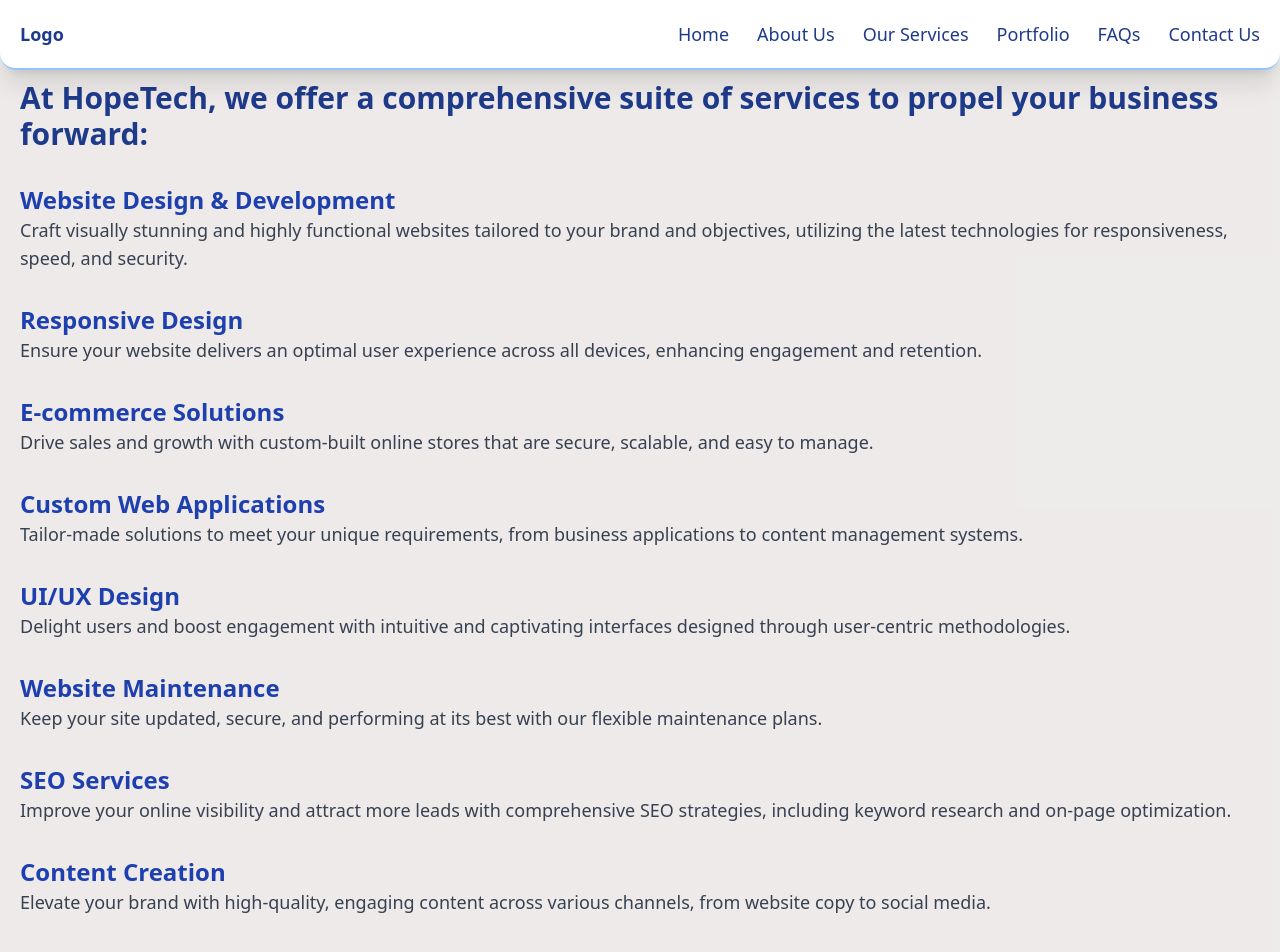
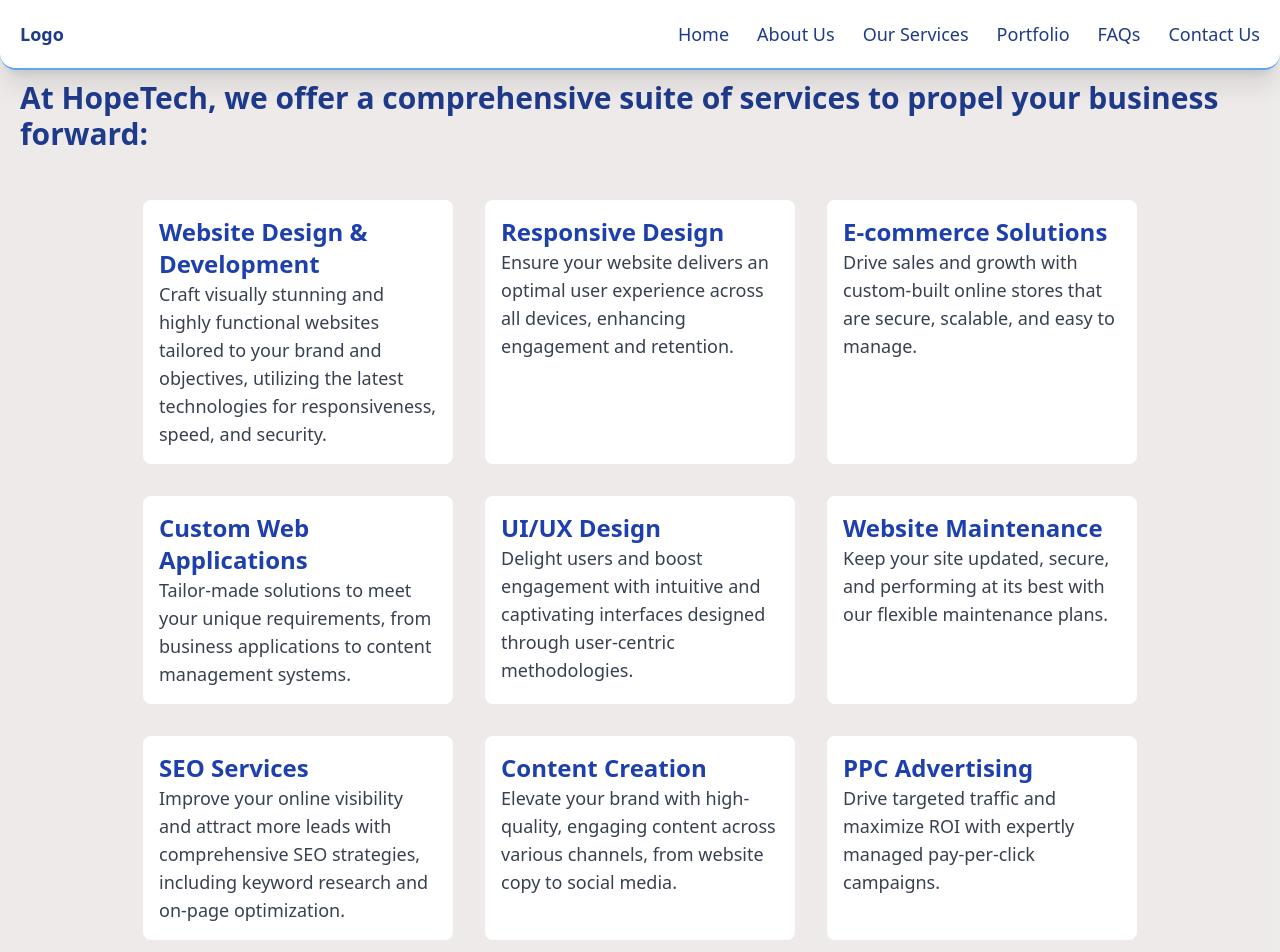
Before and after one commit to winny52/HopeTech, a React (Vite) app: page /services/solutions in a window 1280 px wide. Shown: the top 952 px of the page. Built offline with nearby package versions, Linux system fonts and the light colour scheme.

Commit message:
herosectionui

```diff
--- a/src/components/HeroSection.jsx
+++ b/src/components/HeroSection.jsx
@@ -38,7 +38,7 @@
   }, []);
 
   const divStyle = {
-    backgroundImage: `linear-gradient(rgba(0, 0, 0, 0.7), rgba(0, 0, 0, 0.7)),url('${images[currentImageIndex]}')`,
+    backgroundImage: `linear-gradient(rgba(0, 0, 70, 0.5), rgba(0, 0, 70, 0.5)),url('${images[currentImageIndex]}')`,
     backgroundSize: "cover",
     backgroundPosition: "center",
     minHeight: "135vh",
@@ -51,14 +51,14 @@
           <h1 className="text-4xl font-bold tracking-tight text-white sm:text-6xl">
             Transform Your Digital Presence with HopeTech
           </h1>
-          <h2 className="mt-6 text-lg leading-8 text-gray-300 font-semibold">
+          <h2 className="mt-6 text-lg leading-8 text-white font-semibold">
             Cutting-Edge Web Design & Development Solutions Tailored to Your Needs
           </h2>
           <div className="mt-10 flex flex-col sm:flex-row justify-center space-y-4 sm:space-y-0 sm:space-x-4">
-            <button onClick={handleClickSecond} className="cta-button bg-blue-600 text-white py-2 px-4 rounded-md hover:bg-blue-800">
+            <button onClick={handleClickSecond} className="cta-button bg-blue-600 text-white py-2 px-4 rounded-md hover:bg-blue-800 bg-opacity-20 border-2 border-blue-500">
               Get a Free Quote
             </button>
-            <button onClick={handleClick} className="cta-button bg-blue-600 text-white py-2 px-4 rounded-md hover:bg-blue-800">
+            <button onClick={handleClick} className="cta-button bg-blue-600 text-white py-2 px-4 rounded-md hover:bg-blue-800 bg-opacity-20 border-2 border-blue-500">
               Explore Our Services
             </button>
           </div>
--- a/src/components/Navbar.jsx
+++ b/src/components/Navbar.jsx
@@ -10,7 +10,7 @@
   };
 
   return (
-    <nav className=" fixed top-0 w-full   bg-white md:md:p-5 p-2p-2 text-blue-900 rounded-b-2xl text-lg border-b-2 border-blue-300 z-10 shadow-xl">
+    <nav className=" fixed top-0 w-full   bg-white md:md:p-5 p-2p-2 text-blue-900 rounded-b-2xl text-lg border-b-2 border-blue-400 z-10 shadow-xl">
       <div className="container mx-auto flex justify-between items-center    ">
         <span className="font-semibold text-lg">Logo</span>
         <button className="text-xl md:hidden" onClick={toggleNavbar}>
@@ -56,7 +56,7 @@
                 </Link>
               </li>
               <li>
-                <Link to="/expertise" className="block hover:text-blue-400 rounded p-2">
+                <Link to="/about/expertise" className="block hover:text-blue-400 rounded p-2">
                   Our Expertise
                 </Link>
               </li>
--- a/src/components/OurProcess.jsx
+++ b/src/components/OurProcess.jsx
@@ -12,44 +12,44 @@
     <div className="text-blue-900 py-16 pt-20 rounded-2xl">
       <div className="container mx-auto p-4 bg-gray-200 rounded-xl shadow-2xl">
         <h2 className="text-4xl font-bold text-center mb-8">Our Process: A Seamless Journey from Concept to Launch</h2>
-        <div className="space-y-6 pl-10">
-          <div>
+        <div className=" flex flex-wrap justify-center">
+          <div className="w-1/4 p-4 bg-white m-4 rounded-lg">
             <h3 className="text-2xl font-semibold text-blue-800">Step 1: Discovery: Understanding Your Goals and Requirements</h3>
             <p className="text-lg text-gray-700">
               We kickstart by understanding your business objectives, audience, and needs through consultations and research.
             </p>
           </div>
-          <div>
+          <div className="w-1/4 p-4 bg-white m-4 rounded-lg">
             <h3 className="text-2xl font-semibold text-blue-800">Step 2: Planning: Crafting a Detailed Project Roadmap</h3>
             <p className="text-lg text-gray-700">
               We develop a comprehensive plan outlining the scope, timeline, and milestones, ensuring every aspect is meticulously organized.
             </p>
           </div>
-          <div>
+          <div className="w-1/4 p-4 bg-white m-4 rounded-lg">
             <h3 className="text-2xl font-semibold text-blue-800">Step 3: Design: Creating a User-Friendly and Appealing Design</h3>
             <p className="text-lg text-gray-700">
               Your vision comes to life as we work closely to design interfaces that are both visually appealing and user-centric.
             </p>
           </div>
-          <div>
+          <div className="w-1/4 p-4 bg-white m-4 rounded-lg">
             <h3 className="text-2xl font-semibold text-blue-800">Step 4: Development: Building a Robust and Scalable Website</h3>
             <p className="text-lg text-gray-700">
               Our expert developers utilize cutting-edge technologies to build a reliable and scalable solution tailored to your requirements.
             </p>
           </div>
-          <div>
+          <div className="w-1/4 p-4 bg-white m-4 rounded-lg">
             <h3 className="text-2xl font-semibold text-blue-800">Step 5: Testing: Ensuring Functionality and Performance</h3>
             <p className="text-lg text-gray-700">
               Rigorous testing ensures your website or application functions flawlessly, meeting high standards in functionality, security, and performance.
             </p>
           </div>
-          <div>
+          <div className="w-1/4 p-4 bg-white m-4 rounded-lg">
             <h3 className="text-2xl font-semibold text-blue-800">Step 6: Launch: Deploying Your Site Live</h3>
             <p className="text-lg text-gray-700">
               We seamlessly deploy your website or application, providing training and support to ensure a smooth transition.
             </p>
           </div>
-          <div>
+          <div className="w-1/4 p-4 bg-white m-4 rounded-lg">
             <h3 className="text-2xl font-semibold text-blue-800">Step 7: Maintenance: Ongoing Support and Updates</h3>
             <p className="text-lg text-gray-700">
               Beyond launch, we offer continuous maintenance and support, ensuring your digital asset remains optimized and secure.
--- a/src/components/Solutions.jsx
+++ b/src/components/Solutions.jsx
@@ -10,57 +10,57 @@
   return (
     <div className="rounded-2xl pt-20 container mx-auto py-10 px-5">
       <h1 className="text-3xl font-bold text-blue-900 mb-8">At HopeTech, we offer a comprehensive suite of services to propel your business forward:</h1>
-      <div className="space-y-8">
+      <div className=" flex flex-wrap justify-center ">
         {/* Services Sections */}
-        <div>
+        <div className='w-1/4 p-4 bg-white m-4 rounded-lg'>
           <h2 className="text-2xl font-semibold text-blue-800">Website Design & Development</h2>
           <p className="text-lg text-gray-700">
             Craft visually stunning and highly functional websites tailored to your brand and objectives, utilizing the latest technologies for responsiveness, speed, and security.
           </p>
         </div>
-        <div>
+        <div className="w-1/4 p-4 bg-white m-4 rounded-lg">
           <h2 className="text-2xl font-semibold text-blue-800">Responsive Design</h2>
           <p className="text-lg text-gray-700">
             Ensure your website delivers an optimal user experience across all devices, enhancing engagement and retention.
           </p>
         </div>
-        <div>
+        <div className="w-1/4 p-4 bg-white m-4 rounded-lg">
           <h2 className="text-2xl font-semibold text-blue-800">E-commerce Solutions</h2>
           <p className="text-lg text-gray-700">
             Drive sales and growth with custom-built online stores that are secure, scalable, and easy to manage.
           </p>
         </div>
-        <div>
+        <div className="w-1/4 p-4 bg-white m-4 rounded-lg">
           <h2 className="text-2xl font-semibold text-blue-800">Custom Web Applications</h2>
           <p className="text-lg text-gray-700">
             Tailor-made solutions to meet your unique requirements, from business applications to content management systems.
           </p>
         </div>
-        <div>
+        <div className="w-1/4 p-4 bg-white m-4 rounded-lg">
           <h2 className="text-2xl font-semibold text-blue-800">UI/UX Design</h2>
           <p className="text-lg text-gray-700">
             Delight users and boost engagement with intuitive and captivating interfaces designed through user-centric methodologies.
           </p>
         </div>
-        <div>
+        <div className="w-1/4 p-4 bg-white m-4 rounded-lg">
           <h2 className="text-2xl font-semibold text-blue-800">Website Maintenance</h2>
           <p className="text-lg text-gray-700">
             Keep your site updated, secure, and performing at its best with our flexible maintenance plans.
           </p>
         </div>
-        <div>
+        <div className="w-1/4 p-4 bg-white m-4 rounded-lg">
           <h2 className="text-2xl font-semibold text-blue-800">SEO Services</h2>
           <p className="text-lg text-gray-700">
             Improve your online visibility and attract more leads with comprehensive SEO strategies, including keyword research and on-page optimization.
           </p>
         </div>
-        <div>
+        <div className="w-1/4 p-4 bg-white m-4 rounded-lg">
           <h2 className="text-2xl font-semibold text-blue-800">Content Creation</h2>
           <p className="text-lg text-gray-700">
             Elevate your brand with high-quality, engaging content across various channels, from website copy to social media.
           </p>
         </div>
-        <div>
+        <div className="w-1/4 p-4 bg-white m-4 rounded-lg">
           <h2 className="text-2xl font-semibold text-blue-800">PPC Advertising</h2>
           <p className="text-lg text-gray-700">
             Drive targeted traffic and maximize ROI with expertly managed pay-per-click campaigns.
```
